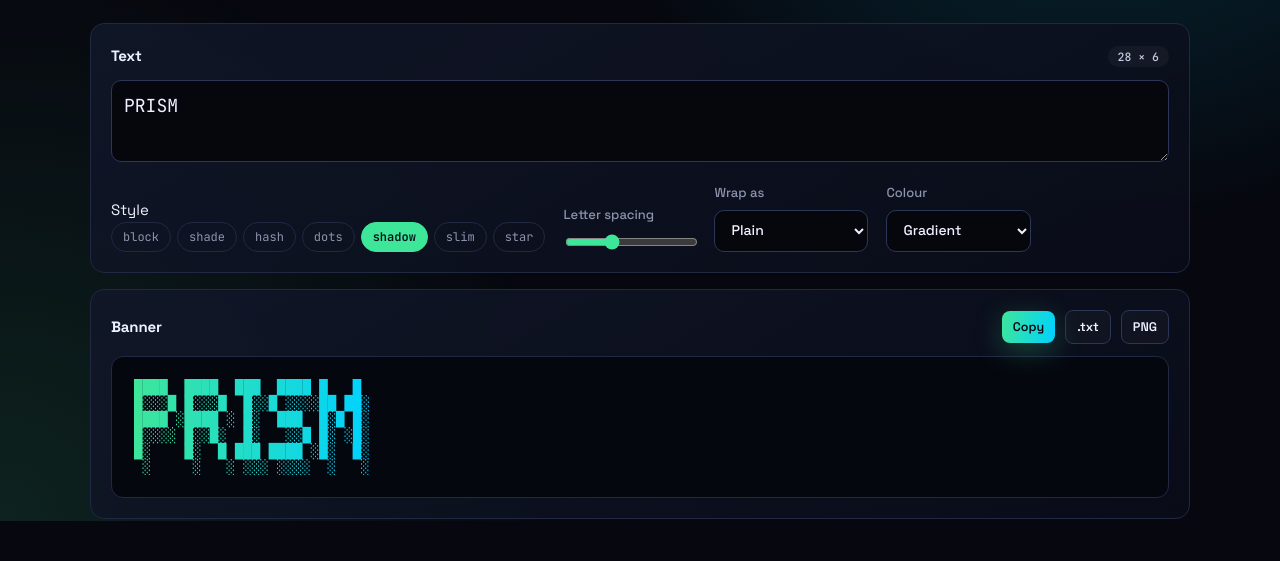
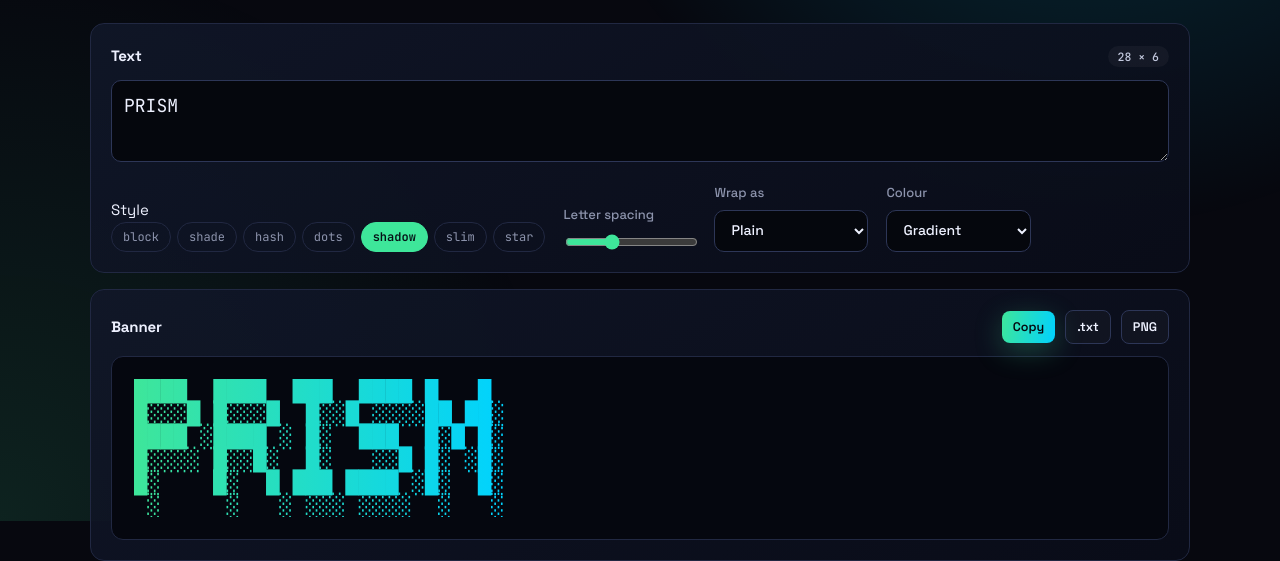
Before and after one commit to krishyaa06/prism-ascii-banner, a website: page index.html in a window 1280 px wide. Shown: the part 279-840 px from the top of the page. Drawn offline with Linux system fonts and the light colour scheme.

Commit message:
chore: update

```diff
--- a/css/app.css
+++ b/css/app.css
@@ -3,7 +3,7 @@
 .chips{display:flex;flex-wrap:wrap;gap:6px}.chips button{font:12px var(--mono);padding:6px 11px;border-radius:99px;border:1px solid var(--line);background:transparent;color:var(--muted);cursor:pointer}.chips button.on{background:var(--accent);border-color:var(--accent);color:#061016;font-weight:600}
 .art-card{margin-top:16px}
 .art-wrap{overflow:auto;padding:22px;border-radius:12px;background:#05070f;border:1px solid var(--line)}
-.art{margin:0;font:14px/1.15 var(--mono);white-space:pre;width:max-content}
+.art{margin:0;font:clamp(10px,2vw,22px)/1.05 var(--mono);white-space:pre;width:max-content}
 .art.grad{background:linear-gradient(90deg,var(--accent),var(--accent-2));-webkit-background-clip:text;background-clip:text;color:transparent}
 .art.mono{color:var(--text)}.art.green{color:#3ee69a;text-shadow:0 0 8px #3ee69a66}
 .warn{font-size:13px;margin-top:8px}
```
Also changed, not shown: README.md, assets/screenshots/desktop.png, assets/screenshots/mobile.png.
